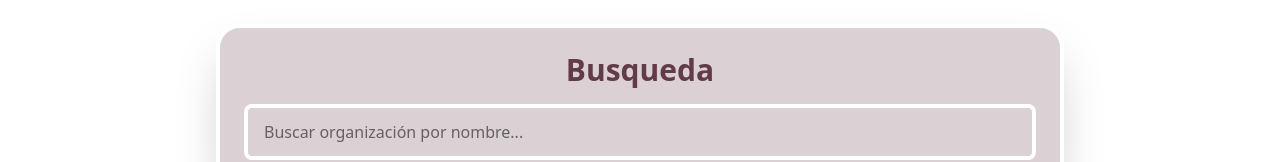
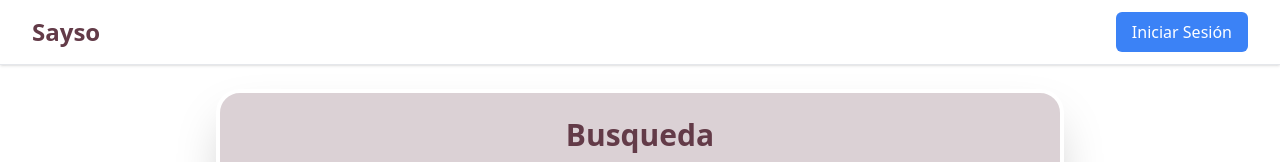
Before and after one commit to s11-25-equipo-48-WebApp/frontend, a Next.js app: page /search in a window 1280 px wide. Shown: the top 162 px of the page. Built offline with nearby package versions, Linux system fonts and the light colour scheme; no server answers.

Commit message:
Se agrega nav a search y estilos a boton de buscar

```diff
--- a/app/search/page.tsx
+++ b/app/search/page.tsx
@@ -1,14 +1,14 @@
-'use client';
+"use client";
 
-import React, { useState } from 'react';
-import { usePublicOrganizations } from '@/hooks/usePublicOrganizations';
-import { useRouter } from 'next/navigation';
-import { useStore } from '@/store/zustand';
-import { useSession } from 'next-auth/react';
-
+import React, { useState } from "react";
+import { usePublicOrganizations } from "@/hooks/usePublicOrganizations";
+import { useRouter } from "next/navigation";
+import { useStore } from "@/store/zustand";
+import { useSession } from "next-auth/react";
+import UserInfo from "@/components/UserInfo";
 export default function Page() {
   const router = useRouter();
-  const [search, setSearch] = useState('');
+  const [search, setSearch] = useState("");
   const { setCurrentOrganization, setRole } = useStore();
   const { data: session } = useSession();
   const { organizations, meta, isLoading } = usePublicOrganizations();
@@ -25,13 +25,32 @@ export default function Page() {
     );
   }
 
-  const sendTestimonial = ({ id, admin }: { id: string; admin: string; }) => {
+  const sendTestimonial = ({ id, admin }: { id: string; admin: string }) => {
     setCurrentOrganization(id);
-    setRole(admin === session?.user?.id ? 'admin' : 'editor');
-    router.push('/dashboard/testimonials/create');
+    setRole(admin === session?.user?.id ? "admin" : "editor");
+    router.push("/dashboard/testimonials/create");
   };
 
   return (
+    <div>
+      <nav className="border-b border-gray-200 bg-white sticky top-0 z-50 shadow-sm">
+        <div className="mx-auto max-w-7xl px-4 sm:px-6 lg:px-8">
+          <div className="flex h-16 items-center justify-between">
+            <div className="flex items-center gap-4">
+              <div
+                className="text-2xl font-bold text-winered dark:text-yellow cursor-pointer"
+                onClick={() => router.push("/")}
+              >
+                Sayso
+              </div>
+            </div>
+            <div className="flex items-center gap-4">
+              <UserInfo />
+            </div>
+          </div>
+        </div>
+      </nav>
+
       <div className="p-6 max-w-4xl mx-auto space-y-6">
         <div className="bg-[#DBD1D5] border-4 border-white rounded-3xl shadow-2xl p-6">
           <h1 className="text-3xl font-bold text-winered text-center mb-4">
@@ -57,7 +76,9 @@ export default function Page() {
           {filtered.map((org) => (
             <div
               key={org.id}
-            onClick={() => sendTestimonial({ id: org.id, admin: org.adminId })}
+              onClick={() =>
+                sendTestimonial({ id: org.id, admin: org.adminId })
+              }
               className="
               bg-[#DBD1D5]
               border-4 border-white
@@ -82,10 +103,11 @@ export default function Page() {
 
         {meta && (
           <p className="text-center text-sm text-foreground/60 mt-4">
-          Página <span className="font-bold">{meta.page}</span> de{' '}
+            Página <span className="font-bold">{meta.page}</span> de{" "}
             <span className="font-bold">{meta.totalPages}</span>
           </p>
         )}
       </div>
+    </div>
   );
 }
--- a/components/Home.tsx
+++ b/components/Home.tsx
@@ -1,16 +1,17 @@
-'use client';
-import { useStore } from '@/store/zustand';
-import { useSession } from 'next-auth/react';
-import { redirect } from 'next/navigation';
-import Button from '@/components/Button';
-import UserInfo from '@/components/UserInfo';
-import OrganizationModal from '@/components/Modals/OrganizationModal';
-import DeleteModal from '@/components/Modals/DeleteModal';
-import api from '@/services/config';
-import { useState, useEffect } from 'react';
-import useRefreshAccessTokenClient from '@/hooks/useRefreshToken.client';
-import { SquarePen, Users, Trash2 } from 'lucide-react';
-import Link from 'next/link';
+"use client";
+import { useStore } from "@/store/zustand";
+import { useSession } from "next-auth/react";
+import { redirect } from "next/navigation";
+import Button from "@/components/Button";
+import UserInfo from "@/components/UserInfo";
+import OrganizationModal from "@/components/Modals/OrganizationModal";
+import DeleteModal from "@/components/Modals/DeleteModal";
+import api from "@/services/config";
+import { useState, useEffect } from "react";
+import useRefreshAccessTokenClient from "@/hooks/useRefreshToken.client";
+import { SquarePen, Users, Trash2 } from "lucide-react";
+import Link from "next/link";
+import Image from "next/image";
 interface Organization {
   id: string;
   name: string;
@@ -40,13 +41,12 @@ export default function Home() {
       setLoading(true);
       setError(null);
 
-      const { data: resp } = await api.get('/organization/my-organizations', {
+      const { data: resp } = await api.get("/organization/my-organizations", {
         headers: {
           Authorization: `Bearer ${session?.user?.accessToken}`,
         },
       });
       const data = resp.data;
-      // asegurar que no haya duplicados por id (a veces la API puede devolver entradas repetidas)
       if (Array.isArray(data)) {
         const unique = Array.from(
           new Map(data.map((o: any) => [o.id, o])).values()
@@ -56,8 +56,8 @@ export default function Home() {
         setOrganizations([]);
       }
     } catch (err) {
-      console.error('Error fetching organizations:', err);
-      setError(err instanceof Error ? err.message : 'Error desconocido');
+      console.error("Error fetching organizations:", err);
+      setError(err instanceof Error ? err.message : "Error desconocido");
       setOrganizations([]);
     } finally {
       setLoading(false);
@@ -71,10 +71,9 @@ export default function Home() {
   }, [session]);
 
   const toggleOrganization = (organization: Organization) => {
-    // Guardamos únicamente el ID (string) para mantener compatibilidad con el resto del código
     setCurrentOrganization(organization.id);
     setRole(organization.role);
-    redirect('/dashboard');
+    redirect("/dashboard");
   };
 
   const handleCreateNew = () => {
@@ -141,25 +140,25 @@ export default function Home() {
   const formatDate = (dateString: string) => {
     const d = new Date(dateString);
     if (isNaN(d.getTime())) return dateString;
-    const day = String(d.getDate()).padStart(2, '0');
-    const month = String(d.getMonth() + 1).padStart(2, '0');
+    const day = String(d.getDate()).padStart(2, "0");
+    const month = String(d.getMonth() + 1).padStart(2, "0");
     const year = d.getFullYear();
     return `${day}/${month}/${year}`;
   };
 
-  // Función auxiliar para verificar si el usuario es admin
   const isAdmin = (role: string) => {
-    return role.toLowerCase() === 'admin';
+    return role.toLowerCase() === "admin";
   };
 
   return (
     <main className="min-h-screen bg-background">
-
       <nav className="border-b border-gray-200 bg-white sticky top-0 z-50 shadow-sm">
         <div className="mx-auto max-w-7xl px-4 sm:px-6 lg:px-8">
           <div className="flex h-16 items-center justify-between">
             <div className="flex items-center gap-4">
-              <h1 className="text-xl font-bold text-foreground">Mi App</h1>
+              <div className="text-2xl font-bold text-winered dark:text-yellow cursor-pointer">
+                Sayso
+              </div>
             </div>
             <div className="flex items-center gap-4">
               <UserInfo />
@@ -177,7 +176,7 @@ export default function Home() {
                   Sus organizaciones
                 </h2>
               </div>
-
+              <div className="flex gap-6">
                 <Button
                   variant="wineAlt"
                   size="fit"
@@ -186,11 +185,10 @@ export default function Home() {
                 >
                   Crear nueva organización
                 </Button>
-              <Link
-              href={'/search'}
-              >
-                Buscar Organizacion
-              </Link>
+                <Button variant="wineAlt" size="fit" className="px-4">
+                  <Link href={"/search"}>Buscar Organizacion</Link>
+                </Button>
+              </div>
             </div>
           </div>
 
@@ -211,8 +209,8 @@ export default function Home() {
                   </h3>
                   <p className="text-foreground/60 mb-6">
                     {error
-                      ? 'No se pudieron cargar las organizaciones. Intenta nuevamente.'
-                      : 'Comienza creando tu primera organización para empezar a trabajar.'}
+                      ? "No se pudieron cargar las organizaciones. Intenta nuevamente."
+                      : "Comienza creando tu primera organización para empezar a trabajar."}
                   </p>
                 </div>
               </div>
```
Lines whose indentation alone changed are shown as unchanged.
